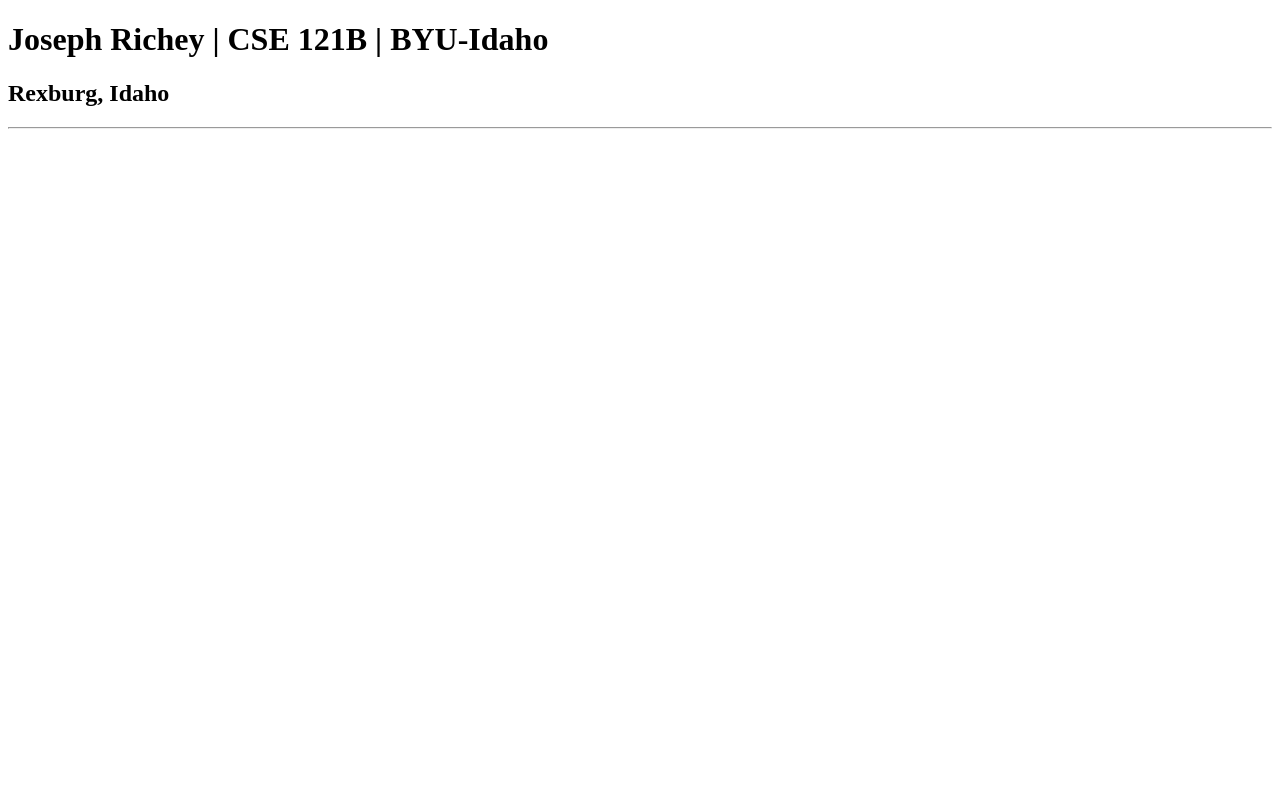
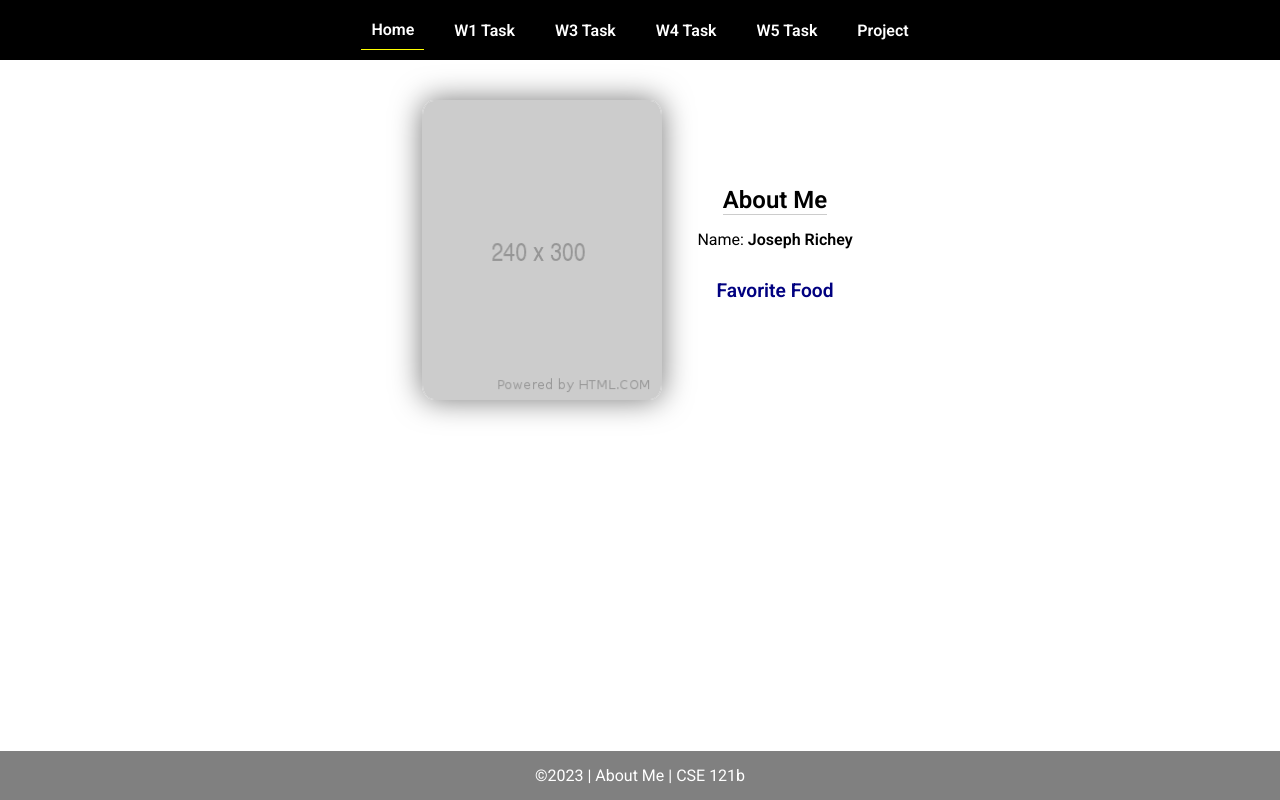
Before and after one commit to Jarichey17/cse121b, a plain HTML site: page index.html in a window 1280 px wide. Drawn offline with Linux system fonts and the light colour scheme.

Commit message:
W02 Changes

```diff
--- a/index.html
+++ b/index.html
@@ -1,13 +1,45 @@
 <!DOCTYPE html>
 <html lang="en">
+
 <head>
-    <meta charset="UTF-8">
-    <meta name="viewport" content="width=device-width, initial-scale=1.0">
-    <title>Joseph Richey | CSE 121B | BYU-Idaho</title>
+  <meta charset="UTF-8">
+  <meta name="viewport" content="width=device-width, initial-scale=1.0">
+  <title>About Me | CSE 121b | W02: Programming Tasks</title>
+  <link rel="preconnect" href="https://fonts.googleapis.com">
+  <link rel="preconnect" href="https://fonts.gstatic.com" crossorigin>
+  <link href="https://fonts.googleapis.com/css2?family=Roboto:wght@400;600&display=swap"
+    rel="stylesheet">
+  <link rel="stylesheet" href="styles/main.css">
 </head>
+
 <body>
-    <h1>Joseph Richey | CSE 121B | BYU-Idaho</h1>
-    <h2>Rexburg, Idaho</h2>
-    <hr>
+  <nav>
+    <ul id="menu">
+      <li><a id="toggleMenu">&equiv;</a></li>
+      <li><a href="index.html" class="active">Home</a></li>
+      <li><a href="w01-task.html">W1 Task</a></li>
+      <li><a href="w03-task.html">W3 Task</a></li>
+      <li><a href="w04-task.html">W4 Task</a></li>
+      <li><a href="w05-task.html">W5 Task</a></li>
+      <li><a href="project.html">Project</a></li>
+    </ul>
+  </nav>
+  <main id="home">
+    <picture>
+      <img src="images/placeholder.png" alt="Placeholder Image">
+    </picture>
+    <section>
+      <h1>About Me</h1>
+      <div class="info">Name: <span id="name"></span></div>
+      <h2>Favorite Food</h2>
+      <div class="block" id="food"></div>
+    </section>
+  </main>
+  <footer>
+    &copy;<span id="year"></span> | About Me | CSE 121b
+  </footer>
+  <script src="scripts/main.js"></script>
+  <script src="scripts/w02-task.js"></script>
 </body>
+
 </html>
--- /dev/null
+++ b/scripts/main.js
@@ -0,0 +1,9 @@
+// copyright year
+document.querySelector('#year').textContent = new Date().getFullYear();
+
+// toggle menu in small view
+const toggleMenu = () => {
+    document.querySelector('#menu').classList.toggle('open');
+}
+
+document.querySelector('#toggleMenu').addEventListener('click', toggleMenu);
--- /dev/null
+++ b/scripts/w02-task.js
@@ -0,0 +1,31 @@
+/* W02-Task - Profile Home Page */
+
+/* Step 1 - Setup type tasks - no code required */
+
+/* Step 2 - Variables */
+let fullName = 'Joseph Richey';
+let currentYear = 2023;
+let profilePicture = 'images/wedding.jpg'
+
+/* Step 3 - Element Variables */
+const nameElement = document.getElementById('name');
+const foodElement = document.getElementById('food');
+const yearElement = document.querySelector('#year');
+const imageElement = document.getElementById('profile-image');
+
+/* Step 4 - Adding Content */
+nameElement.innerHTML = `<strong>${fullName}</strong>`;
+yearElement.textContent = currentYear;
+imageElement.setAttribute('src', profilePicture);
+imageElement.setAttribute('alt', `Profile Image of ${fullName}`);
+
+/* Step 5 - Array */
+let favoriteFoods = ['Pizza', 'Burgers', 'Fries', 'Chocolate', 'Ice Cream']
+foodElement.innerHTML = favoriteFoods.join();
+Food1 = 'Tacos';
+favoriteFoods.push(Food1);
+foodElement.innerHTML += `<br>${favoriteFoods}`;
+favoriteFoods.shift();
+foodElement.innerHTML += `<br>${favoriteFoods}`;
+favoriteFoods.pop();
+foodElement.innerHTML += `<br>${favoriteFoods}`;
--- /dev/null
+++ b/styles/main.css
@@ -0,0 +1,157 @@
+/* Universal Selector */
+* {
+    margin: 0;
+    padding: 0;
+    box-sizing: border-box;
+}
+
+/* HTML Selectors */
+body {
+    font-family: 'Roboto', Helvetica, sans-serif;
+}
+
+nav {
+    background-color: black;
+    width: 100%;
+    position: fixed;
+    top: 0;
+}
+
+nav ul {
+    display: flex;
+    flex-direction: column;
+    align-items: center;
+    max-width: fit-content;
+    margin: 0 auto;
+}
+
+nav ul li {
+    flex: 1 1 auto;
+}
+
+nav ul li:first-child {
+    display: block;
+    font-size: 2rem;
+}
+
+nav ul li:first-child a {
+    padding: 1px 10px;
+}
+
+nav ul li {
+    display: none;
+    list-style: none;
+    margin: 10px;
+}
+
+nav ul li a {
+    display: block;
+    padding: 10px;
+    text-decoration: none;
+    font-weight: 600;
+    color: white;
+    text-align: center;
+}
+
+nav ul li a:hover {
+    background-color: #efefef;
+    color: black;
+}
+
+h1, h2 {
+    text-align: center;
+    margin-bottom: 15px;
+
+}
+
+h1 {
+border-bottom: 1px solid #ccc;
+}
+
+h2 {
+    font-size: 1.2rem;
+    color: navy;
+    text-align: center;
+    margin-top: 30px;
+}
+
+main {
+    margin-top: 125px;
+    display: grid;
+    grid-template-columns: 1fr;
+    grid-gap: 20px;
+    align-items: center;
+    justify-content: center;
+}
+
+picture {
+    margin: 0 auto;
+}
+
+picture img {
+    width: 240px;
+    height: auto;
+    border-radius: 5%;
+    border: 1px solid #ccc;
+    box-shadow: 0 0 30px #777;
+}
+
+section {
+    display: flex;
+    flex-direction: column;
+    align-items: center;
+    margin: 10px
+}
+
+label {
+    margin: 15px 0;
+}
+
+footer {
+    background-color: gray;
+    color: white;
+    padding: 15px;
+    text-align: center;
+    width: 100%;
+    position: fixed;
+    bottom: 0;
+}
+
+/* Class Selectors */
+.active {
+    border-bottom: 1px solid yellow;
+}
+
+.open li {
+    display: block;
+}
+
+.block {
+    display: block;
+}
+
+/* ID Selectors */
+
+/* Media Queries */
+@media only screen and (min-width: 32.5em) {
+    nav ul {
+        flex-direction: row;
+    }
+
+    nav ul li:first-child {
+        display: none;
+    }
+
+    nav ul li {
+        display: block;
+    }
+
+    main {
+        margin: 100px auto 20px;
+        grid-template-columns: 250px 1fr;
+        max-width: -moz-fit-content;
+        max-width: fit-content;
+
+    }
+
+}
```
Also changed, not shown: index-old.html (added, +13 -0 lines), images/placeholder.png (added), images/wedding.jpg (added).
